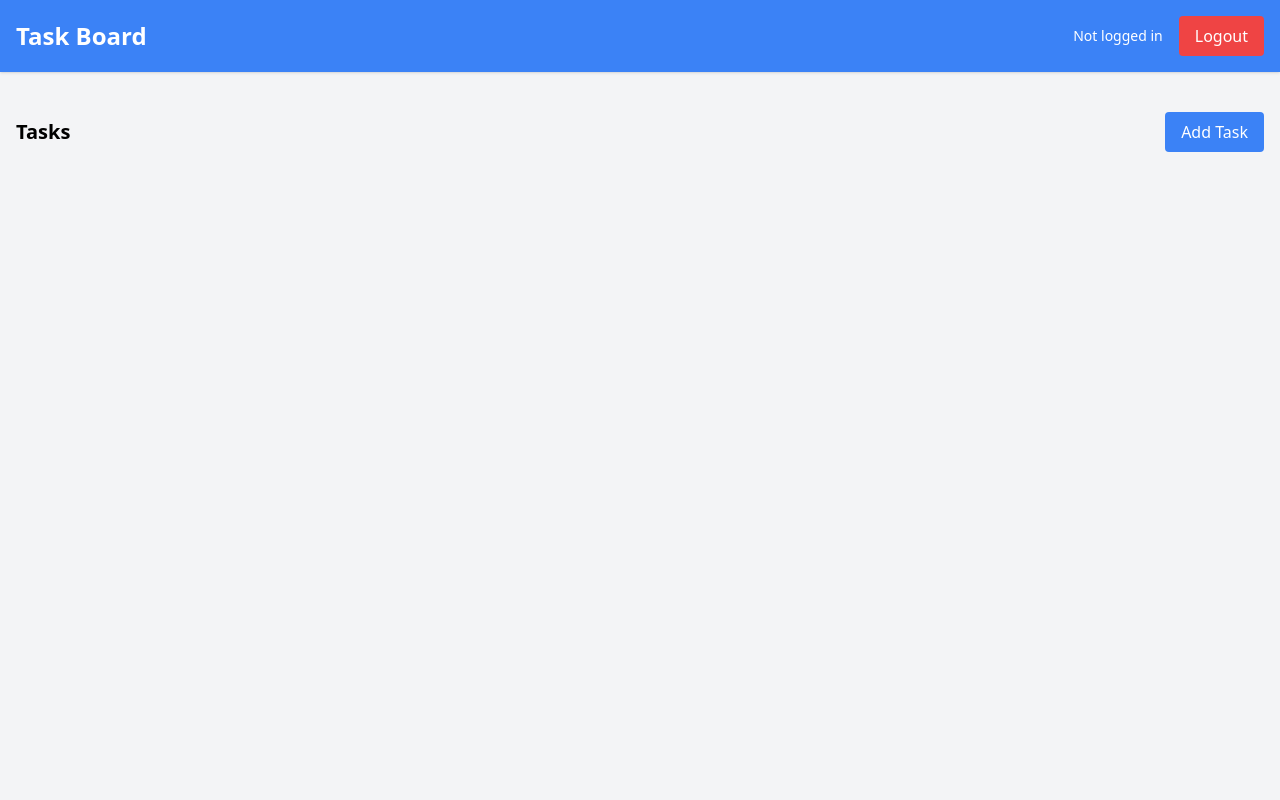
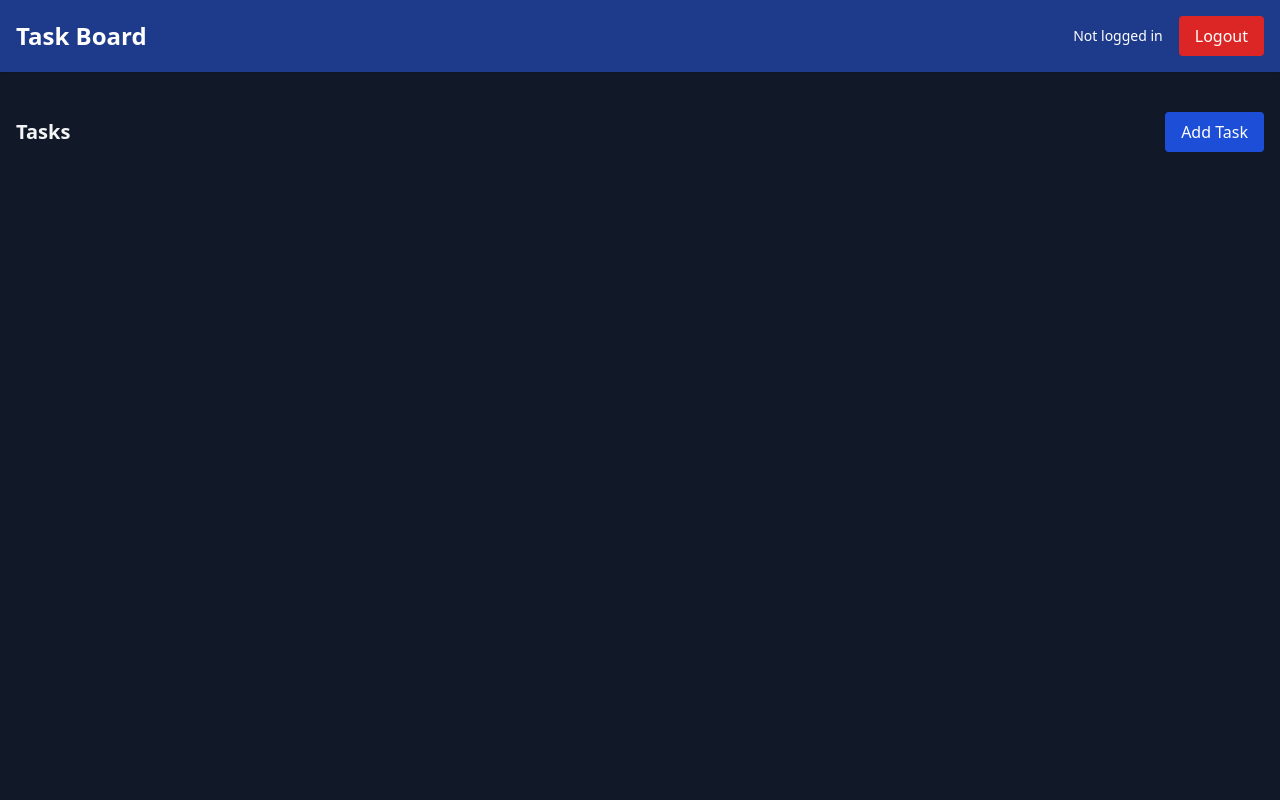
Before and after one commit to haqqibrahim/taskapp, a FastAPI app: page /boards/1 in a window 1280 px wide. Run offline with FastAPI, Linux system fonts and the light colour scheme; some libraries are stand-ins or nearby versions.

Commit message:
Client 2 Task App

```diff
--- a/templates/board.html
+++ b/templates/board.html
@@ -1,18 +1,19 @@
 <!DOCTYPE html>
-<html lang="en">
+<html lang="en" class="dark">
 <head>
   <meta charset="UTF-8">
   <title>Task App - Board</title>
   <script src="https://cdn.tailwindcss.com"></script>
+  <!-- Tailwind dark mode is enabled via the "dark" class on the <html> element -->
 </head>
-<body class="bg-gray-100 min-h-screen">
+<body class="bg-gray-900 text-gray-100 min-h-screen">
   <!-- Header -->
-  <header class="bg-blue-500 text-white p-4 shadow">
+  <header class="bg-blue-900 text-white p-4 shadow">
     <div class="container mx-auto flex justify-between items-center">
       <h1 class="text-2xl font-bold">Task Board</h1>
       <div class="flex items-center space-x-4">
         <span id="auth-indicator" class="text-sm">Not logged in</span>
-        <button id="logout-btn" class="bg-red-500 hover:bg-red-600 px-4 py-2 rounded transition">Logout</button>
+        <button id="logout-btn" class="bg-red-600 hover:bg-red-700 px-4 py-2 rounded transition">Logout</button>
       </div>
     </div>
   </header>
@@ -21,7 +22,7 @@
   <main class="container mx-auto p-4">
     <!-- Board Details Section -->
     <div id="board-details" class="mb-6">
-      <!-- Board name, ID and owner controls (Rename, Add User, Remove Board, Members list) will be loaded here -->
+      <!-- Board name, ID and owner controls will be loaded here -->
     </div>
 
     <!-- Tasks Section -->
@@ -29,8 +30,8 @@
       <div class="flex flex-col md:flex-row md:items-center md:justify-between mb-4">
         <h2 class="text-xl font-bold">Tasks</h2>
         <!-- Task counters -->
-        <div id="task-counters" class="text-sm text-gray-700 mt-2 md:mt-0"></div>
-        <button id="add-task-btn" class="bg-blue-500 hover:bg-blue-600 text-white px-4 py-2 rounded transition">Add Task</button>
+        <div id="task-counters" class="text-sm text-gray-300 mt-2 md:mt-0"></div>
+        <button id="add-task-btn" class="bg-blue-700 hover:bg-blue-800 text-white px-4 py-2 rounded transition">Add Task</button>
       </div>
       <div id="tasks-list" class="space-y-4">
         <!-- Task cards will be appended here -->
@@ -40,69 +41,81 @@
 
   <!-- Modal for Adding a User -->
   <div id="add-user-modal" class="fixed inset-0 flex items-center justify-center bg-black bg-opacity-50 hidden">
-    <div class="bg-white rounded-lg shadow-lg p-6 w-full max-w-md">
-      <h2 class="text-2xl font-bold mb-4">Add User to Board</h2>
+    <div class="bg-gray-800 rounded-lg shadow-lg p-6 w-full max-w-md">
+      <h2 class="text-2xl font-bold mb-4 text-white">Add User to Board</h2>
       <input type="email" id="add-user-email" placeholder="User email"
-             class="w-full px-4 py-3 rounded-lg border border-gray-300 focus:border-blue-500 focus:ring-2 focus:ring-blue-200 transition duration-200 outline-none mb-4">
+             class="w-full px-4 py-3 rounded-lg border border-gray-600 bg-gray-700 text-white focus:border-blue-500 focus:ring-2 focus:ring-blue-500 transition duration-200 outline-none mb-4">
       <div class="flex justify-end space-x-4">
-        <button id="cancel-add-user-btn" class="bg-gray-300 hover:bg-gray-400 px-4 py-2 rounded-lg transition">Cancel</button>
-        <button id="submit-add-user-btn" class="bg-green-500 hover:bg-green-600 text-white px-4 py-2 rounded-lg transition">Add</button>
+        <button id="cancel-add-user-btn" class="bg-gray-600 hover:bg-gray-500 px-4 py-2 rounded-lg transition text-white">Cancel</button>
+        <button id="submit-add-user-btn" class="bg-green-600 hover:bg-green-700 text-white px-4 py-2 rounded-lg transition">Add</button>
       </div>
     </div>
   </div>
 
   <!-- Modal for Adding a Task -->
   <div id="add-task-modal" class="fixed inset-0 flex items-center justify-center bg-black bg-opacity-50 hidden">
-    <div class="bg-white rounded-lg shadow-lg p-6 w-full max-w-md">
-      <h2 class="text-2xl font-bold mb-4">Add New Task</h2>
+    <div class="bg-gray-800 rounded-lg shadow-lg p-6 w-full max-w-md">
+      <h2 class="text-2xl font-bold mb-4 text-white">Add New Task</h2>
       <input type="text" id="task-title" placeholder="Task Title"
-             class="w-full px-4 py-3 rounded-lg border border-gray-300 focus:border-blue-500 focus:ring-2 focus:ring-blue-200 transition duration-200 outline-none mb-4">
+             class="w-full px-4 py-3 rounded-lg border border-gray-600 bg-gray-700 text-white focus:border-blue-500 focus:ring-2 focus:ring-blue-500 transition duration-200 outline-none mb-4">
       <input type="date" id="task-due-date"
-             class="w-full px-4 py-3 rounded-lg border border-gray-300 focus:border-blue-500 focus:ring-2 focus:ring-blue-200 transition duration-200 outline-none mb-4">
+             class="w-full px-4 py-3 rounded-lg border border-gray-600 bg-gray-700 text-white focus:border-blue-500 focus:ring-2 focus:ring-blue-500 transition duration-200 outline-none mb-4">
       <div class="flex items-center mb-4">
         <input type="checkbox" id="task-completed" class="mr-2">
-        <label for="task-completed" class="text-gray-700">Mark as complete</label>
+        <label for="task-completed" class="text-gray-300">Mark as complete</label>
       </div>
       <div class="flex justify-end space-x-4">
-        <button id="cancel-task-btn" class="bg-gray-300 hover:bg-gray-400 px-4 py-2 rounded-lg transition">Cancel</button>
-        <button id="submit-task-btn" class="bg-blue-500 hover:bg-blue-600 text-white px-4 py-2 rounded-lg transition">Create Task</button>
+        <button id="cancel-task-btn" class="bg-gray-600 hover:bg-gray-500 px-4 py-2 rounded-lg transition text-white">Cancel</button>
+        <button id="submit-task-btn" class="bg-blue-700 hover:bg-blue-800 text-white px-4 py-2 rounded-lg transition">Create Task</button>
       </div>
     </div>
   </div>
 
   <!-- Modal for Editing a Task -->
   <div id="edit-task-modal" class="fixed inset-0 flex items-center justify-center bg-black bg-opacity-50 hidden">
-    <div class="bg-white rounded-lg shadow-lg p-6 w-full max-w-md">
-      <h2 class="text-2xl font-bold mb-4">Edit Task</h2>
+    <div class="bg-gray-800 rounded-lg shadow-lg p-6 w-full max-w-md">
+      <h2 class="text-2xl font-bold mb-4 text-white">Edit Task</h2>
       <input type="text" id="edit-task-title" placeholder="Task Title"
-             class="w-full px-4 py-3 rounded-lg border border-gray-300 focus:border-blue-500 focus:ring-2 focus:ring-blue-200 transition duration-200 outline-none mb-4">
+             class="w-full px-4 py-3 rounded-lg border border-gray-600 bg-gray-700 text-white focus:border-blue-500 focus:ring-2 focus:ring-blue-500 transition duration-200 outline-none mb-4">
       <textarea id="edit-task-description" placeholder="Task Description"
-                class="w-full px-4 py-3 rounded-lg border border-gray-300 focus:border-blue-500 focus:ring-2 focus:ring-blue-200 transition duration-200 outline-none mb-4"></textarea>
+                class="w-full px-4 py-3 rounded-lg border border-gray-600 bg-gray-700 text-white focus:border-blue-500 focus:ring-2 focus:ring-blue-500 transition duration-200 outline-none mb-4"></textarea>
       <input type="date" id="edit-task-due-date"
-             class="w-full px-4 py-3 rounded-lg border border-gray-300 focus:border-blue-500 focus:ring-2 focus:ring-blue-200 transition duration-200 outline-none mb-4">
+             class="w-full px-4 py-3 rounded-lg border border-gray-600 bg-gray-700 text-white focus:border-blue-500 focus:ring-2 focus:ring-blue-500 transition duration-200 outline-none mb-4">
       <!-- Field for assignment -->
       <input type="text" id="edit-task-assigned" placeholder="Assigned To (comma-separated user IDs)"
-             class="w-full px-4 py-3 rounded-lg border border-gray-300 focus:border-blue-500 focus:ring-2 focus:ring-blue-200 transition duration-200 outline-none mb-4">
+             class="w-full px-4 py-3 rounded-lg border border-gray-600 bg-gray-700 text-white focus:border-blue-500 focus:ring-2 focus:ring-blue-500 transition duration-200 outline-none mb-4">
       <div class="flex items-center mb-4">
         <input type="checkbox" id="edit-task-completed" class="mr-2">
-        <label for="edit-task-completed" class="text-gray-700">Mark as complete</label>
+        <label for="edit-task-completed" class="text-gray-300">Mark as complete</label>
       </div>
       <div class="flex justify-end space-x-4">
-        <button id="cancel-edit-task-btn" class="bg-gray-300 hover:bg-gray-400 px-4 py-2 rounded-lg transition">Cancel</button>
-        <button id="submit-edit-task-btn" class="bg-blue-500 hover:bg-blue-600 text-white px-4 py-2 rounded-lg transition">Save Changes</button>
+        <button id="cancel-edit-task-btn" class="bg-gray-600 hover:bg-gray-500 px-4 py-2 rounded-lg transition text-white">Cancel</button>
+        <button id="submit-edit-task-btn" class="bg-blue-700 hover:bg-blue-800 text-white px-4 py-2 rounded-lg transition">Save Changes</button>
       </div>
     </div>
   </div>
 
   <!-- Modal for Renaming the Board -->
   <div id="rename-board-modal" class="fixed inset-0 flex items-center justify-center bg-black bg-opacity-50 hidden">
-    <div class="bg-white rounded-lg shadow-lg p-6 w-full max-w-md">
-      <h2 class="text-2xl font-bold mb-4">Rename Board</h2>
+    <div class="bg-gray-800 rounded-lg shadow-lg p-6 w-full max-w-md">
+      <h2 class="text-2xl font-bold mb-4 text-white">Rename Board</h2>
       <input type="text" id="new-board-name" placeholder="New Board Name"
-             class="w-full px-4 py-3 rounded-lg border border-gray-300 focus:border-blue-500 focus:ring-2 focus:ring-blue-200 transition duration-200 outline-none mb-4">
+             class="w-full px-4 py-3 rounded-lg border border-gray-600 bg-gray-700 text-white focus:border-blue-500 focus:ring-2 focus:ring-blue-500 transition duration-200 outline-none mb-4">
       <div class="flex justify-end space-x-4">
-        <button id="cancel-rename-board-btn" class="bg-gray-300 hover:bg-gray-400 px-4 py-2 rounded-lg transition">Cancel</button>
-        <button id="submit-rename-board-btn" class="bg-blue-500 hover:bg-blue-600 text-white px-4 py-2 rounded-lg transition">Rename</button>
+        <button id="cancel-rename-board-btn" class="bg-gray-600 hover:bg-gray-500 px-4 py-2 rounded-lg transition text-white">Cancel</button>
+        <button id="submit-rename-board-btn" class="bg-blue-700 hover:bg-blue-800 text-white px-4 py-2 rounded-lg transition">Rename</button>
+      </div>
+    </div>
+  </div>
+
+  <!-- Modal for Removing the Board -->
+  <div id="remove-board-modal" class="fixed inset-0 flex items-center justify-center bg-black bg-opacity-50 hidden">
+    <div class="bg-gray-800 rounded-lg shadow-lg p-6 w-full max-w-md">
+      <h2 class="text-2xl font-bold mb-4 text-white">Remove Board</h2>
+      <p class="text-gray-300 mb-4">This action can only be performed if all non-owning users and tasks have been removed. Are you sure you want to remove this board?</p>
+      <div class="flex justify-end space-x-4">
+        <button id="cancel-remove-board-btn" class="bg-gray-600 hover:bg-gray-500 px-4 py-2 rounded-lg transition text-white">Cancel</button>
+        <button id="submit-remove-board-btn" class="bg-red-600 hover:bg-red-700 text-white px-4 py-2 rounded-lg transition">Remove Board</button>
       </div>
     </div>
   </div>
@@ -157,6 +170,11 @@
     const submitAddUserBtn = document.getElementById("submit-add-user-btn");
     const addUserEmailInput = document.getElementById("add-user-email");
 
+    // Remove Board Modal Elements
+    const removeBoardModal = document.getElementById("remove-board-modal");
+    const cancelRemoveBoardBtn = document.getElementById("cancel-remove-board-btn");
+    const submitRemoveBoardBtn = document.getElementById("submit-remove-board-btn");
+
     onAuthStateChanged(auth, (user) => {
       if (user) {
         authIndicator.textContent = `Logged in as ${user.email}`;
@@ -175,11 +193,12 @@
         const response = await fetch(`/boards/${boardId}/details`);
         const board = await response.json();
         boardCreatorId = board.createdBy;
+        // Display board name with a "Creator" badge if current user is the creator.
         boardDetails.innerHTML = `<h2 class="text-2xl font-bold">
                                     ${board.name} ${board.createdBy === currentUserId ? '<span class="bg-green-500 text-white text-xs font-bold px-2 py-1 rounded ml-2">Creator</span>' : ''}
                                   </h2>
-                                  <p class="text-gray-600">Board ID: ${board.id}</p>`;
-        // If current user is board owner, display owner controls: Rename, Add User, and Remove Board buttons.
+                                  <p class="text-gray-400">Board ID: ${board.id}</p>`;
+        // If current user is board owner, display owner controls: Rename, Add User, Remove Board.
         if (currentUserId === boardCreatorId) {
           let ownerContainer = document.getElementById("owner-buttons-container");
           if (!ownerContainer) {
@@ -204,30 +223,12 @@
           addUserButton.addEventListener("click", () => {
             addUserModal.classList.remove("hidden");
           });
-          // Remove Board Button (only available if conditions are met)
+          // Remove Board Button
           const removeBoardButton = document.createElement("button");
           removeBoardButton.textContent = "Remove Board";
           removeBoardButton.className = "bg-red-500 hover:bg-red-600 text-white px-4 py-2 rounded-lg transition";
-          removeBoardButton.addEventListener("click", async () => {
-            if (confirm("Are you sure you want to remove the board? It can only be removed if there are no non-owning users and no tasks.")) {
-              try {
-                const response = await fetch(`/boards/${boardId}`, {
-                  method: "DELETE",
-                  headers: { "Content-Type": "application/json" },
-                  body: JSON.stringify({ current_user_id: currentUserId })
-                });
-                const data = await response.json();
-                if (response.ok) {
-                  alert("Board removed successfully!");
-                  window.location.href = "/dashboard";
-                } else {
-                  alert("Error removing board: " + data.detail);
-                }
-              } catch (error) {
-                console.error("Error removing board:", error);
-                alert("An error occurred while removing the board.");
-              }
-            }
+          removeBoardButton.addEventListener("click", () => {
+            removeBoardModal.classList.remove("hidden");
           });
           ownerContainer.appendChild(renameButton);
           ownerContainer.appendChild(addUserButton);
@@ -253,7 +254,7 @@
       members.forEach(memberId => {
         const li = document.createElement("li");
         li.className = "flex items-center space-x-2";
-        li.textContent = memberId; // For demo; ideally resolve to email
+        li.textContent = memberId;
         if (memberId !== boardCreatorId) {
           const removeBtn = document.createElement("button");
           removeBtn.textContent = "Remove";
@@ -320,16 +321,16 @@
             } else {
               compDate = new Date(task.completedAt);
             }
-            completedAtText = `<p class="text-sm text-green-600">Completed at: ${compDate.toLocaleString()}</p>`;
+            completedAtText = `<p class="text-sm text-green-400">Completed at: ${compDate.toLocaleString()}</p>`;
           }
           const highlightClass = task.highlight === "red" ? "border-2 border-red-500" : "";
           const taskDiv = document.createElement("div");
-          taskDiv.className = `bg-white rounded-lg shadow p-4 ${highlightClass} flex flex-col md:flex-row md:items-center md:justify-between mb-4`;
+          taskDiv.className = `bg-gray-800 rounded-lg shadow p-4 ${highlightClass} flex flex-col md:flex-row md:items-center md:justify-between mb-4`;
           taskDiv.innerHTML = `
             <div>
-              <h3 class="text-lg font-bold">${task.title}</h3>
-              <p class="text-gray-600">${task.description || ""}</p>
-              <p class="text-sm text-gray-500">Due: ${dueDateText}</p>
+              <h3 class="text-lg font-bold text-white">${task.title}</h3>
+              <p class="text-gray-300">${task.description || ""}</p>
+              <p class="text-sm text-gray-400">Due: ${dueDateText}</p>
               ${completedAtText}
             </div>
             <div class="flex space-x-2 items-center">
@@ -583,6 +584,31 @@
       addUserModal.classList.add("hidden");
       addUserEmailInput.value = "";
     });
+
+    // Remove Board Modal Handlers
+    cancelRemoveBoardBtn.addEventListener("click", () => {
+      removeBoardModal.classList.add("hidden");
+    });
+
+    submitRemoveBoardBtn.addEventListener("click", async () => {
+      try {
+        const response = await fetch(`/boards/${boardId}`, {
+          method: "DELETE",
+          headers: { "Content-Type": "application/json" },
+          body: JSON.stringify({ current_user_id: currentUserId })
+        });
+        const data = await response.json();
+        if (response.ok) {
+          alert("Board removed successfully!");
+          window.location.href = "/dashboard";
+        } else {
+          alert("Error removing board: " + data.detail);
+        }
+      } catch (error) {
+        console.error("Error removing board:", error);
+        alert("An error occurred while removing the board.");
+      }
+    });
   </script>
 </body>
 </html>
```
Also changed, not shown: templates/dashboard.html (+18 -16 lines), templates/login.html (+10 -10 lines).
